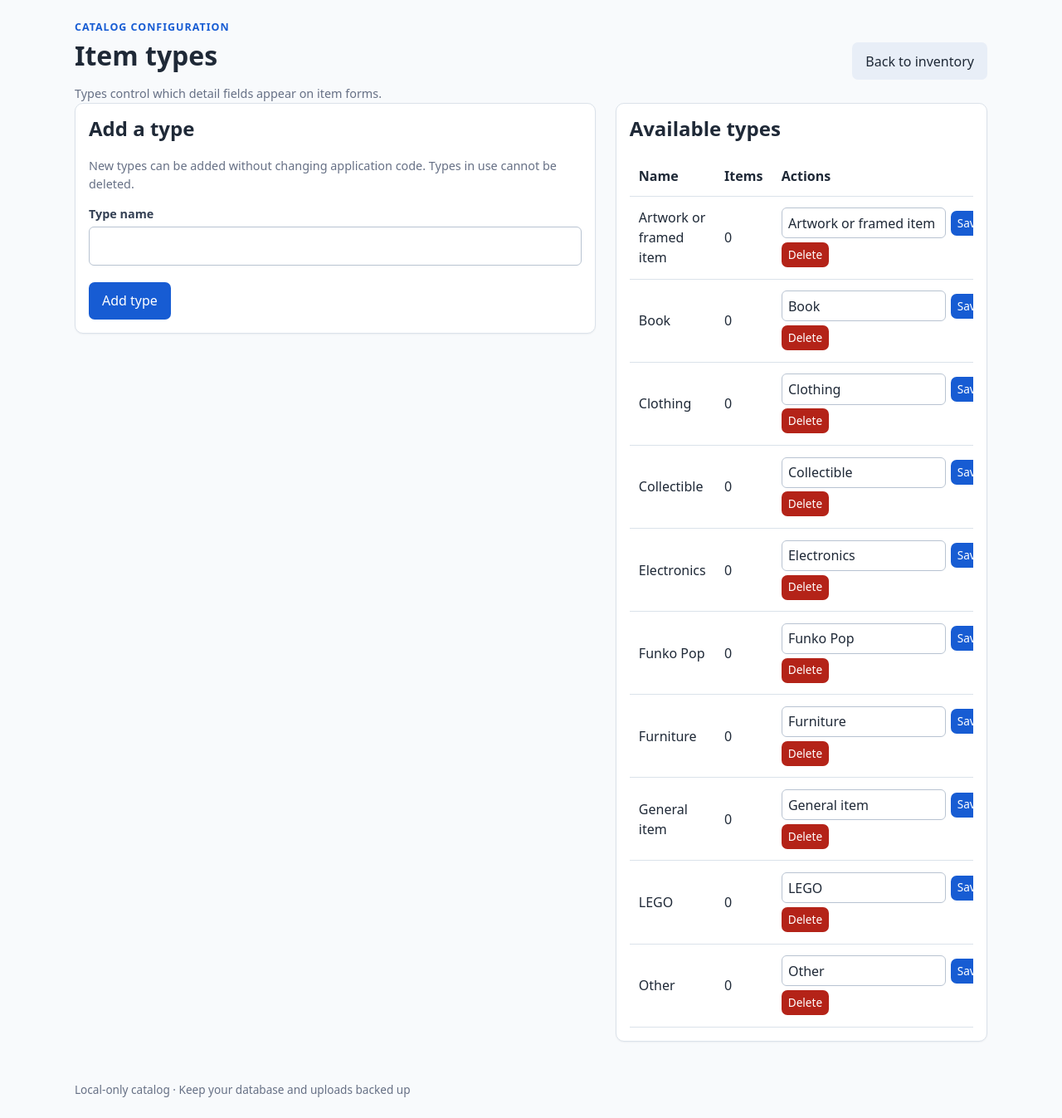
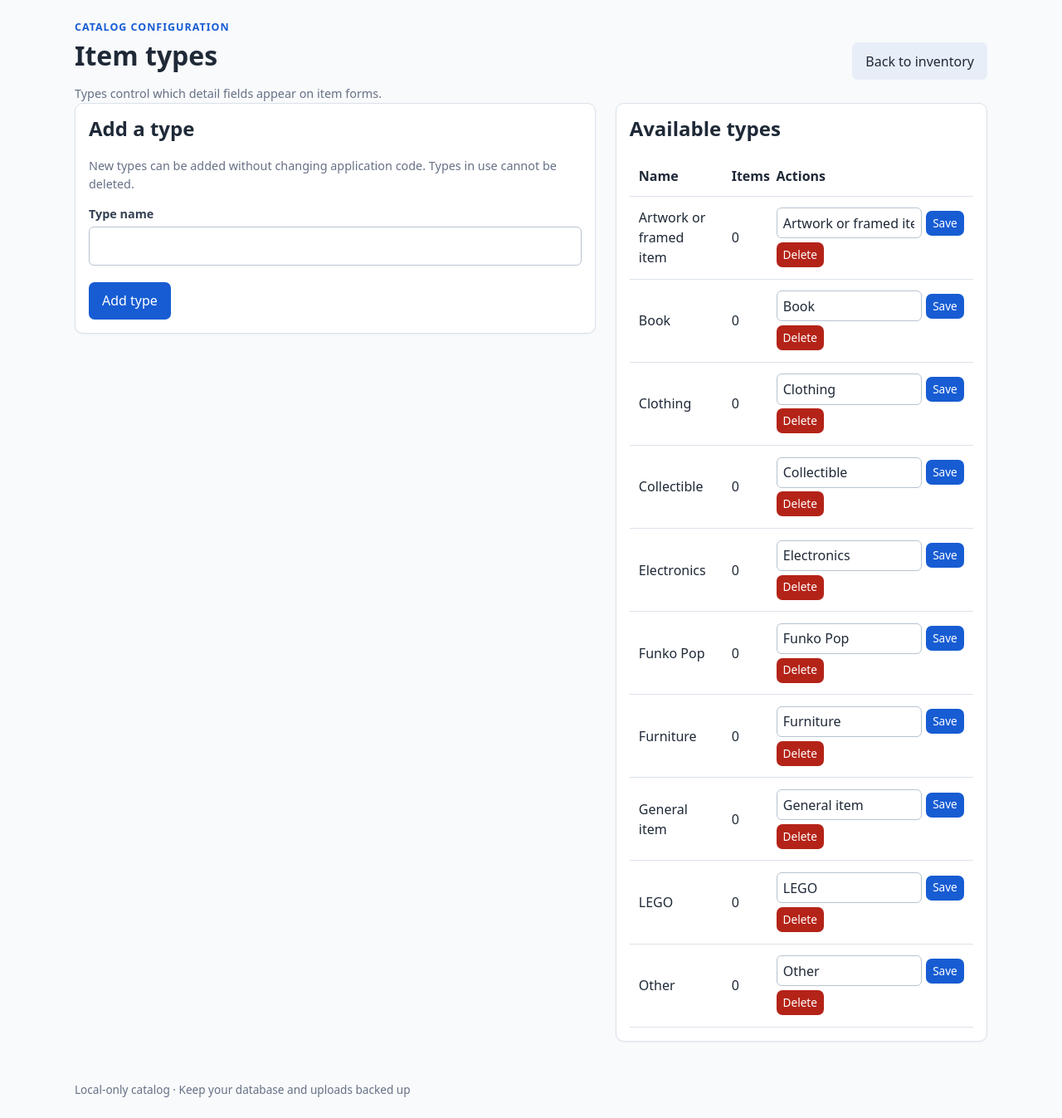
Before and after one commit to sys-MWell/Inventory_Catalog, a Flask app: page /types in a window 1280 px wide. Shown: the part 65-1412 px from the top of the page at 83% size. Run offline with Flask 3, Linux system fonts and the light colour scheme; the visitor is signed in with stand-in values (Sample User, id 1); data comes from the database, SQL or seed files in the repository; data that the repository does not hold is empty.

Commit message:
A few minor updates - CSS updated on branding/item type list where the save and delete button where overflowing off the container. - Add/edit item form updated where selecting a item type doesn't not cause an automatic save to happen. Condition and if item boxed selections added. - Login updated to include a show password button - Database updated to reflect the saving of if an item is boxed and its condition.

```diff
--- a/Inventory_Categlog/app.py
+++ b/Inventory_Categlog/app.py
@@ -41,6 +41,8 @@ def create_app():
             columns = {row[1] for row in db.execute("PRAGMA table_info(items)").fetchall()}
             if "brand_id" not in columns:
                 db.execute("ALTER TABLE items ADD COLUMN brand_id INTEGER REFERENCES brands(id) ON DELETE SET NULL")
+            if "box_condition" not in columns:
+                db.execute("ALTER TABLE items ADD COLUMN box_condition TEXT")
             db.execute("CREATE INDEX IF NOT EXISTS idx_items_brand ON items(brand_id)")
             ensure_accounts(db)
 
@@ -185,6 +187,7 @@ def create_app():
             "category": request.form.get("category", "").strip(),
             "location": request.form.get("location", "").strip(),
             "condition": request.form.get("condition", "").strip(),
+            "box_condition": request.form.get("box_condition", "").strip(),
             "purchase_date": request.form.get("purchase_date", "").strip(),
             "purchase_price": request.form.get("purchase_price", "").strip() or None,
             "estimated_value": request.form.get("estimated_value", "").strip() or None,
@@ -223,9 +226,9 @@ def create_app():
                 with connect_db() as db:
                     cursor = db.execute("""
                         INSERT INTO items (name, description, item_type_id, brand_id, category, location, condition,
-                        purchase_date, purchase_price, estimated_value, tags, notes, details, created_at, updated_at)
-                        VALUES (?, ?, ?, ?, ?, ?, ?, ?, ?, ?, ?, ?, ?, ?, ?)
-                    """, (data["name"], data["description"], data["item_type_id"], data["brand_id"], data["category"], data["location"], data["condition"], data["purchase_date"], data["purchase_price"], data["estimated_value"], data["tags"], data["notes"], json.dumps(data["details"]), timestamp, timestamp))
+                        box_condition, purchase_date, purchase_price, estimated_value, tags, notes, details, created_at, updated_at)
+                        VALUES (?, ?, ?, ?, ?, ?, ?, ?, ?, ?, ?, ?, ?, ?, ?, ?)
+                    """, (data["name"], data["description"], data["item_type_id"], data["brand_id"], data["category"], data["location"], data["condition"], data["box_condition"], data["purchase_date"], data["purchase_price"], data["estimated_value"], data["tags"], data["notes"], json.dumps(data["details"]), timestamp, timestamp))
                     item_id = cursor.lastrowid
                 save_uploads(item_id)
                 flash("Item added.", "success")
@@ -250,8 +253,8 @@ def create_app():
                 with connect_db() as db:
                     db.execute("""
                         UPDATE items SET name=?, description=?, item_type_id=?, brand_id=?, category=?, location=?, condition=?,
-                        purchase_date=?, purchase_price=?, estimated_value=?, tags=?, notes=?, details=?, updated_at=? WHERE id=?
-                    """, (data["name"], data["description"], data["item_type_id"], data["brand_id"], data["category"], data["location"], data["condition"], data["purchase_date"], data["purchase_price"], data["estimated_value"], data["tags"], data["notes"], json.dumps(data["details"]), now(), item_id))
+                        box_condition=?, purchase_date=?, purchase_price=?, estimated_value=?, tags=?, notes=?, details=?, updated_at=? WHERE id=?
+                    """, (data["name"], data["description"], data["item_type_id"], data["brand_id"], data["category"], data["location"], data["condition"], data["box_condition"], data["purchase_date"], data["purchase_price"], data["estimated_value"], data["tags"], data["notes"], json.dumps(data["details"]), now(), item_id))
                 save_uploads(item_id)
                 flash("Item updated.", "success")
                 return redirect(url_for("item_detail", item_id=item_id))
@@ -435,7 +438,7 @@ def create_app():
         if format == "csv":
             import csv
             output = io.StringIO()
-            fields = ["id", "name", "type_name", "brand_name", "category", "location", "condition", "purchase_date", "purchase_price", "estimated_value", "tags", "notes", "created_at", "updated_at"]
+            fields = ["id", "name", "type_name", "brand_name", "category", "location", "condition", "box_condition", "purchase_date", "purchase_price", "estimated_value", "tags", "notes", "created_at", "updated_at"]
             writer = csv.DictWriter(output, fieldnames=fields, extrasaction="ignore")
             writer.writeheader(); writer.writerows(items)
             response = app.response_class(output.getvalue(), mimetype="text/csv")
--- a/Inventory_Categlog/schema.sql
+++ b/Inventory_Categlog/schema.sql
@@ -47,6 +47,7 @@ CREATE TABLE IF NOT EXISTS items (
 	category TEXT,
 	location TEXT,
 	condition TEXT,
+	box_condition TEXT,
 	purchase_date TEXT,
 	purchase_price REAL,
 	estimated_value REAL,
--- a/Inventory_Categlog/static/style.css
+++ b/Inventory_Categlog/static/style.css
@@ -295,6 +295,10 @@ textarea {
     align-items: start;
 }
 
+.management-grid > .card {
+    min-width: 0;
+}
+
 .login-card {
     max-width: 420px;
     margin: 3rem auto;
@@ -302,6 +306,18 @@ textarea {
 
 .login-card form > div + div {
     margin-top: 1rem;
+}
+
+.checkbox-label {
+    display: flex;
+    align-items: center;
+    gap: .45rem;
+    margin-top: .5rem;
+    font-weight: 400;
+}
+
+.checkbox-label input {
+    width: auto;
 }
 
 .flash {
@@ -402,8 +418,29 @@ dd {
     overflow-x: auto;
 }
 
+.management-grid .table-wrap {
+    overflow-x: visible;
+}
+
+.management-grid table {
+    table-layout: fixed;
+}
+
+.management-grid th:nth-child(1) {
+    width: 27%;
+}
+
+.management-grid th:nth-child(2) {
+    width: 13%;
+}
+
+.management-grid th:nth-child(3) {
+    width: 60%;
+}
+
 table {
     width: 100%;
+    min-width: 0;
     border-collapse: collapse;
 }
 
@@ -415,19 +452,38 @@ td {
 }
 
 .table-actions {
-    min-width: 280px;
+    min-width: 0;
+    white-space: normal;
 }
 
 .inline-form {
     display: inline-flex;
+    max-width: 100%;
     align-items: center;
     gap: .35rem;
     margin: .15rem .5rem .15rem 0;
+    vertical-align: middle;
 }
 
 .inline-form input {
-    min-width: 130px;
+    min-width: 0;
+    max-width: 100%;
     padding: .35rem .45rem;
+}
+
+.management-grid .table-actions .inline-form:first-child {
+    display: flex;
+    width: 100%;
+    flex-wrap: wrap;
+    margin-right: 0;
+}
+
+.management-grid .table-actions .inline-form:first-child input {
+    flex: 1 1 100px;
+}
+
+.management-grid .table-actions .inline-form:last-child {
+    margin-right: 0;
 }
 
 .small-button:disabled {
@@ -485,14 +541,14 @@ td {
     }
 
     .management-grid .card {
-        width: calc(100vw - 1rem);
+        width: 100%;
         max-width: none;
     }
 
     .management-grid .table-wrap {
-        width: calc(100% + 2rem);
-        margin-left: -1rem;
-        padding: 0 1rem;
+        width: 100%;
+        margin-left: 0;
+        padding: 0;
         overflow-x: visible;
     }
 
--- a/Inventory_Categlog/templates/index.html
+++ b/Inventory_Categlog/templates/index.html
@@ -92,6 +92,10 @@
                             <div class="meta">{{ item.location }}</div>
                         {% endif %}
 
+                        {% if item.box_condition %}
+                            <div class="meta">Box: {{ item.box_condition }}</div>
+                        {% endif %}
+
                         {% if item.tags %}
                             <p class="meta">{{ item.tags }}</p>
                         {% endif %}
--- a/Inventory_Categlog/templates/item_detail.html
+++ b/Inventory_Categlog/templates/item_detail.html
@@ -61,6 +61,9 @@
                 <dt>Condition</dt>
                 <dd>{{ item.condition or '—' }}</dd>
 
+                <dt>Box status</dt>
+                <dd>{{ item.box_condition or '—' }}</dd>
+
                 <dt>Purchase date</dt>
                 <dd>{{ item.purchase_date or '—' }}</dd>
 
```
Also changed, not shown: Inventory_Categlog/templates/item_form.html (+12 -2 lines), Inventory_Categlog/templates/login.html (+10 -0 lines).
